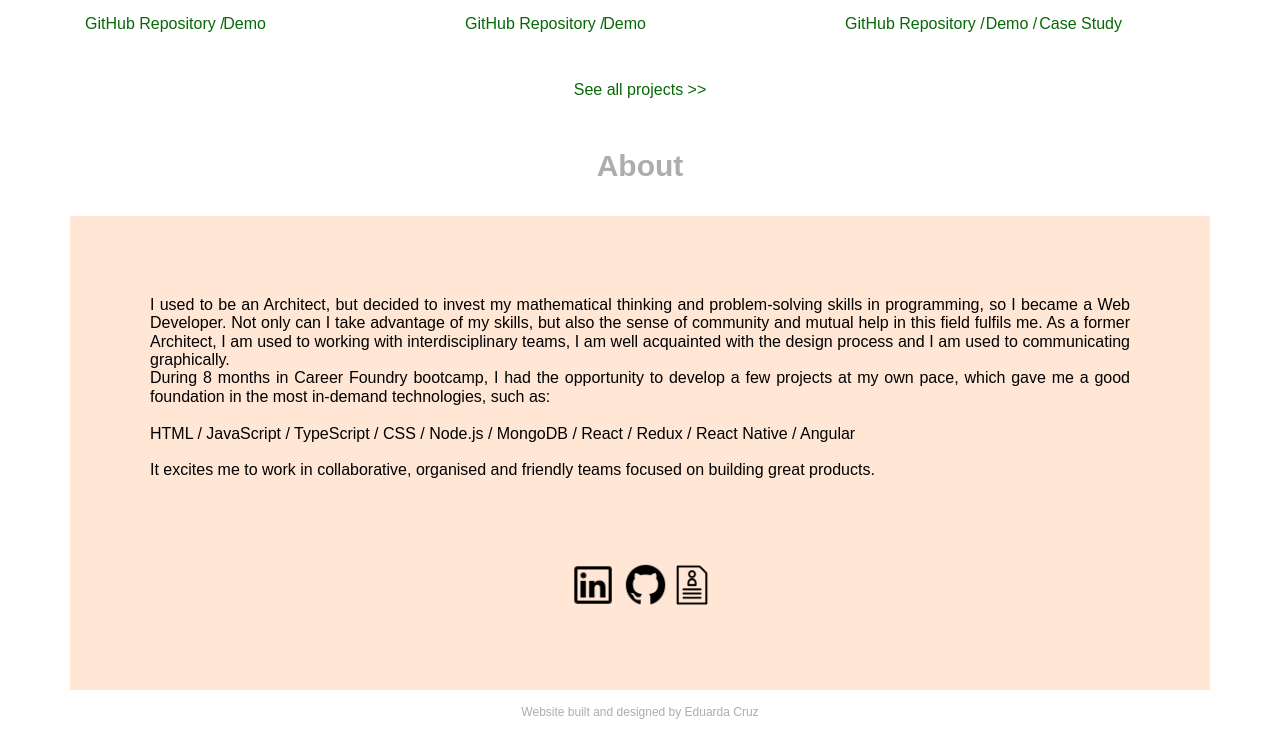
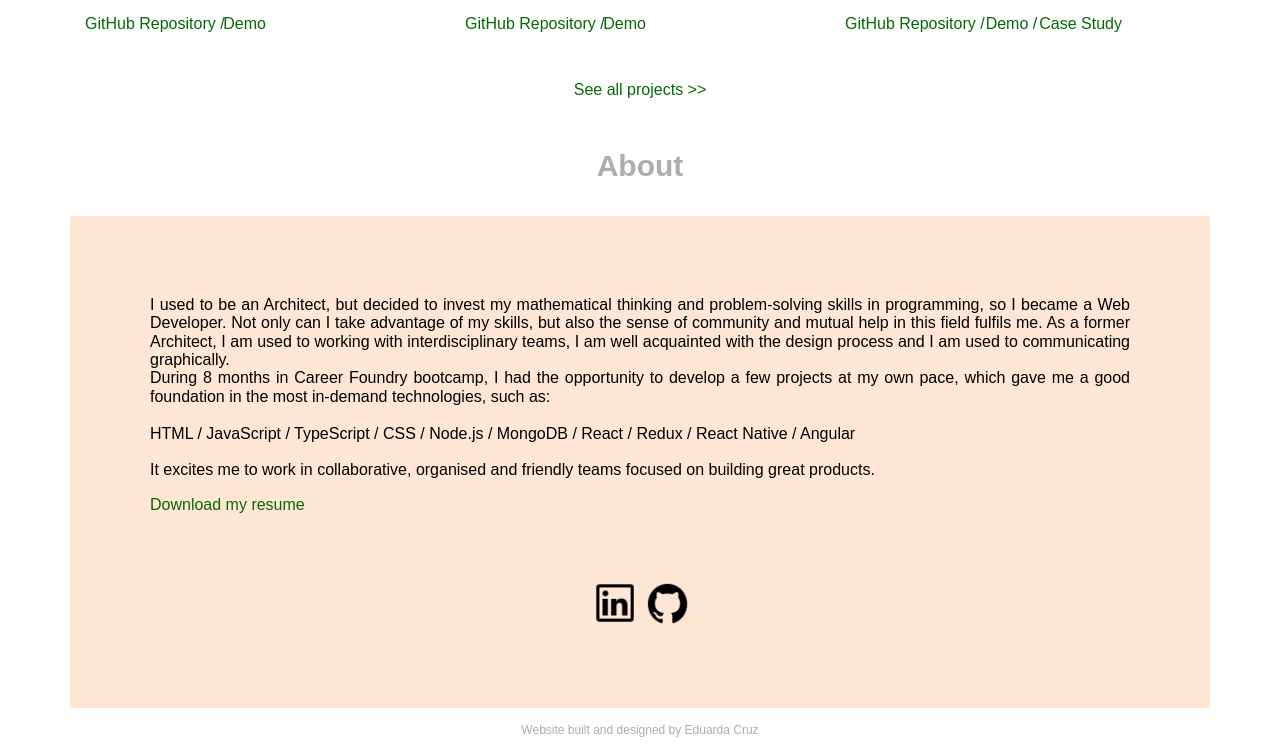
Before and after one commit to efcruz/portfolio-website, a website: page index.html in a window 1280 px wide. Shown: the part 1293-2047 px from the top of the page. Drawn offline with nearby package versions, Linux system fonts and the light colour scheme; a web font is replaced by a local one.

Commit message:
download resume button

```diff
--- a/index.html
+++ b/index.html
@@ -221,9 +221,11 @@
                     <br>
                     It excites me to work in collaborative,
                     organised and friendly teams focused on building great products.
-
-
                 </p>
+                <div>
+                    <a href="misc/resume.pdf" download="cruz_eduarda_resume"> Download my
+                        resume</a>
+                </div>
 
 
             </div>
@@ -239,8 +241,8 @@
                         <a href="https://github.com/effpaulo/" target="_blank">
                             <img src="img/github_icon.png" id="github-icon" alt="Github"></a>
                         <!-- Resume button -->
-                        <a href="misc/resume.pdf" target="_blank">
-                            <img src="img/resume_icon.png" id="resume-icon" alt="resume"></a>
+                        <!-- <a href="misc/resume.pdf" target="_blank">
+                            <img src="img/resume_icon.png" id="resume-icon" alt="resume"></a> -->
                         <!-- <button class="btn"><i class="fa fa-download"></i> Download</button> -->
                         <!-- <a href="misc/resume.pdf" download="cruz_eduarda_resume"
                             class="btn btn-outline-dark download-icon"><img id="download-icon" src="img/resume_icon.png"
```
